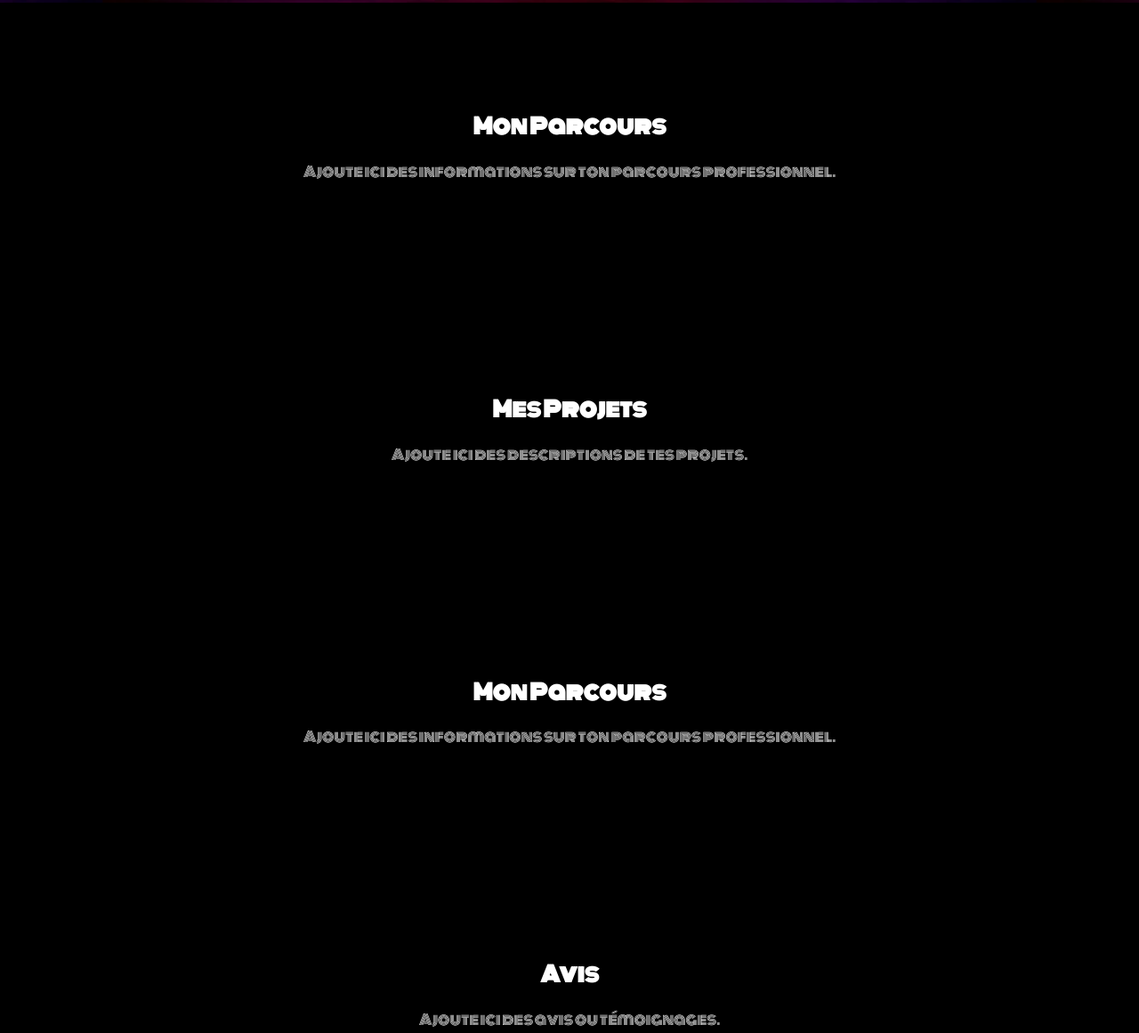
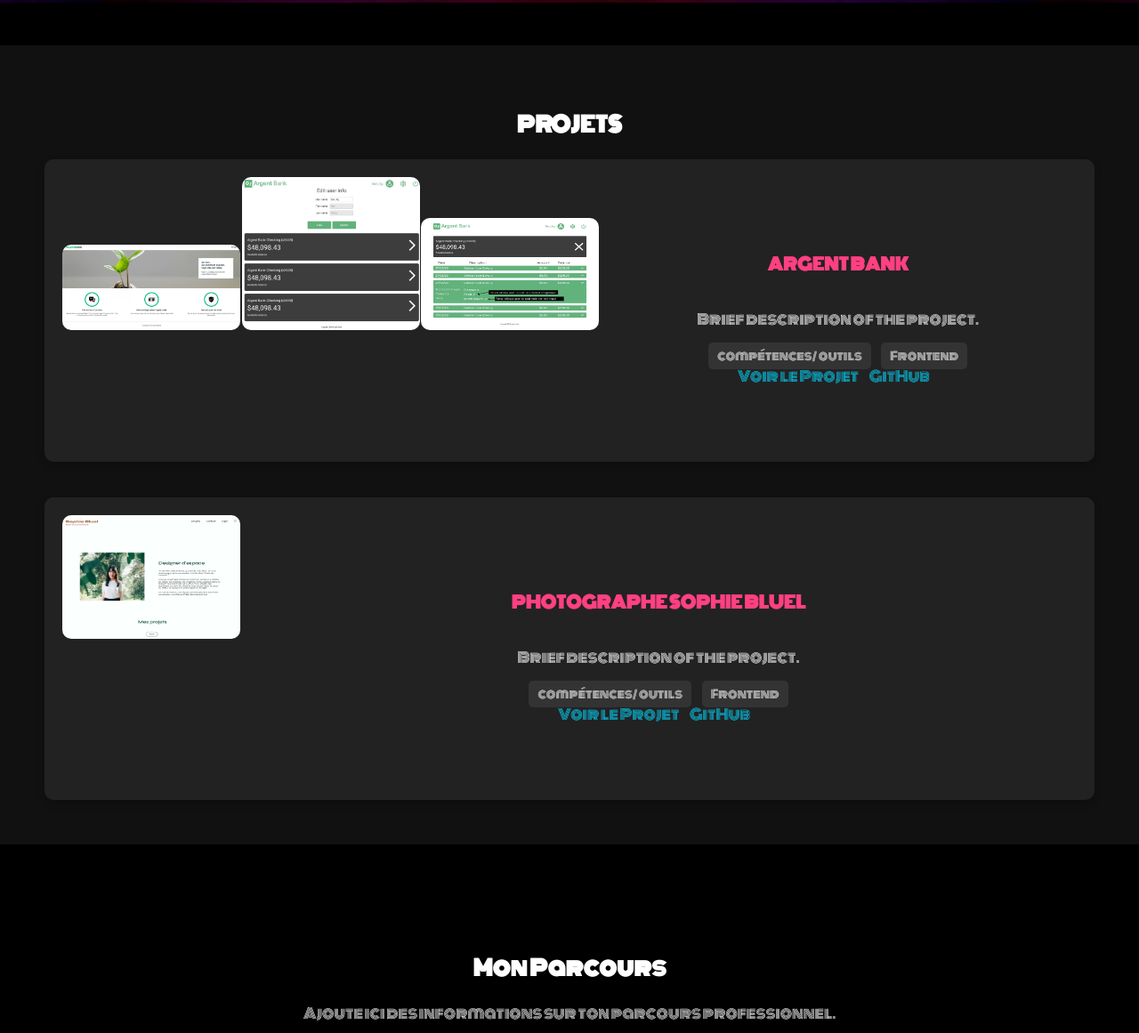
Before and after one commit to ChloeCassanJouin/Portefolio, a plain HTML site: page index.html in a window 1280 px wide. Shown: the part 797-1958 px from the top of the page at 89% size. Drawn offline with Linux system fonts and the light colour scheme.

Commit message:
crea project-cards + modif couleur neon-link2

```diff
--- a/index.html
+++ b/index.html
@@ -9,8 +9,8 @@
 </head>
 <body>
     <nav class="menu">
-        <a href="#devweb" class="link-nav"><span>DEVELOPPEUR WEB</span></a>
-        <a href="#devweb" class="link-nav"><span>CHLOE JOUIN</span></a>
+        <a href="#contact" class="link-nav"><span>DEVELOPPEUR WEB</span></a>
+        <a href="#contact" class="link-nav"><span>CHLOE JOUIN</span></a>
         <a href="#contact" class="link-nav"><span>CONTACT</span></a>
     </nav>
 
@@ -21,29 +21,67 @@
     <div class="neon-links">
         <a href="#projets" class="neon-link1">PROJETS</a>
         <a href="#parcours" class="neon-link2">PARCOURS</a>
-        <a href="#formation" class="neon-link3">FORMATION</a>
+        <a href="outside-opinions.html" class="neon-link3">avis</a>
     </div>
 
-    <section id="devweb">
-        <h2>Mon Parcours</h2>
-        <p>Ajoute ici des informations sur ton parcours professionnel.</p>
-    </section>
 
-    <section id="projets">
-        <h2>Mes Projets</h2>
-        <p>Ajoute ici des descriptions de tes projets.</p>
-    </section>
+To create a section resembling "Gros projets" from the Keziah Moselle site, you can use HTML and CSS as follows:
+
+HTML Structure
+html
+Copier le code
+<section id="projects">
+    <h2>PROJETS</h2>
+    <div class="projects-grid">
+        <div class="project-card">
+            <div class="project-image">
+                <img src="Assets/Images/PROJETS/Argent-Bank/argent-bank1.png" alt="Argent Bank accueil">
+                <img src="Assets/Images/PROJETS/Argent-Bank/argent-bank2.png" alt="Argent Bank identifiant">
+                <img src="Assets/Images/PROJETS/Argent-Bank/argent-bank3.png" alt="Argent Bank accounts">
+            </div>
+            <div class="project-content">
+                <div class="year-tag">2024</div> <!-- Tag Année -->
+                <h3>ARGENT BANK</h3>
+                <p>Brief description of the project.</p>
+                <div class="tags">
+                    <span>compétences/ outils</span>
+                    <span>Frontend</span>
+                </div>
+                <div class="project-links">
+                    <a href="#view">Voir le Projet</a>
+                    <a href="#github">GitHub</a>
+                </div>
+            </div>
+        </div>
+
+        <div class="project-card">
+            <div class="project-image">
+                <img src="Assets/Images/PROJETS/Photograph-Sophie-Bluel/sophie-bluel1.PNG" alt="Sophie Bluel accueil">
+
+            </div>
+            <div class="project-content">
+                <div class="year-tag">2024</div> <!-- Tag Année -->
+                <h3>PHOTOGRAPHE SOPHIE BLUEL</h3>
+                <p>Brief description of the project.</p>
+                <div class="tags">
+                    <span>compétences/ outils</span>
+                    <span>Frontend</span>
+                </div>
+                <div class="project-links">
+                    <a href="#view">Voir le Projet</a>
+                    <a href="#github">GitHub</a>
+                </div>
+            </div>
+        </div>
+        <!-- Repeat similar cards for each project -->
+    </div>
+</section>
 
     <section id="parcours">
         <h2>Mon Parcours</h2>
         <p>Ajoute ici des informations sur ton parcours professionnel.</p>
     </section>
 
-    <section id="avis">
-        <h2>Avis</h2>
-        <p>Ajoute ici des avis ou témoignages.</p>
-    </section>
-
     <script src="script.js"></script> <!-- Lien vers le fichier JavaScript -->
 </body>
 </html>
--- a/style.css
+++ b/style.css
@@ -102,7 +102,7 @@ body {
 
 /* Neon Link 2: Vert néon */
 .neon-link2 {
-  color: rgb(132, 240, 113); /* Vert néon */
+  color: rgb(183, 233, 171); /* Vert néon */
   text-decoration: none; /* Pas de soulignement */
   text-shadow:
       0 0 5px rgba(57, 255, 20, 0.7),
@@ -114,14 +114,14 @@ body {
 
 /* Neon Link 3: Jaune néon */
 .neon-link3 {
-  color: rgb(255, 255, 95); /* Jaune néon */
+  color: rgb(214, 128, 174); /* Rose néon */
   text-decoration: none; /* Pas de soulignement */
   text-shadow:
-      0 0 5px rgba(255, 255, 0, 0.7),
-      0 0 10px rgba(255, 255, 0, 0.7),
-      0 0 15px rgba(255, 255, 0, 0.7),
-      0 0 20px rgba(255, 255, 0, 0.7),
-      0 0 25px rgba(255, 255, 0, 0.7);
+      0 0 5px rgba(255, 20, 147, 0.7),
+      0 0 10px rgba(255, 20, 147, 0.7),
+      0 0 15px rgba(255, 20, 147, 0.7),
+      0 0 20px rgba(255, 20, 147, 0.7),
+      0 0 25px rgba(255, 20, 147, 0.7);
 }
 
 /* Animation de clignotement rapide pour le premier lien */
@@ -192,4 +192,85 @@ section {
   color: white;
 }
 
-/*# sourceMappingURL=style.css.map */
+#projects {
+  text-align: center;
+  padding: 50px;
+  background-color: #111;
+  color: #fff;
+}
+.projects-grid {
+  display: flex;
+  flex-direction: column; /* Place les cartes en colonne */
+  gap: 40px;
+  align-items: center; /* Centre les cartes horizontalement */
+  padding: 0 20px; /* Ajoute un padding horizontal pour créer un espace de chaque côté */
+}
+.project-card {
+  display: flex;
+  flex-direction: row; /* Image à gauche, contenu à droite */
+  background: #222;
+  padding: 20px;
+  border-radius: 10px;
+  box-shadow: 0 4px 8px rgba(0, 0, 0, 0.2);
+  transition: transform 0.3s ease;
+  overflow: hidden;
+  width: 100%; /* S'étend à la largeur du conteneur parent */
+  max-width: 1200px; /* Largeur maximale pour les grandes écrans */
+  height: 300px; /* Hauteur fixe des cartes */
+}
+
+
+.project-image img {
+  width: 100%;
+  height: auto;
+  max-width: 200px; /* Largeur maximum de l'image */
+  border-radius: 10px;
+  object-fit: cover;
+}
+
+.project-content {
+  flex: 1; /* Prend tout l'espace restant pour le contenu */
+  display: flex;
+  flex-direction: column;
+  justify-content: center; /* Centre verticalement le contenu */
+}
+
+.project-card:hover {
+  transform: scale(1.05);
+}
+.project-card h3 {
+  color: #ff4081;
+}
+.tags span {
+  background: #333;
+  padding: 5px 10px;
+  border-radius: 5px;
+  margin: 5px;
+  font-size: 0.8rem;
+}
+.project-links a {
+  color: #00d9ff;
+  text-decoration: none;
+  margin-right: 10px;
+  transition: color 0.3s ease;
+}
+.project-links a:hover {
+  color: #ff4081;
+}
+
+.year-tag {
+  position: absolute;
+  top: -30px; /* Initially hidden above the card */
+  right: 10px;
+  background-color: #ff4081;
+  color: #fff;
+  padding: 5px 10px;
+  font-size: 0.8rem;
+  font-weight: bold;
+  border-radius: 5px;
+  transition: top 0.3s ease;
+}
+
+.project-card:hover .year-tag {
+  top: 10px; /* Slides down when hovering */
+}
```
Also changed, not shown: Assets/Images/PROJETS/Argent-Bank/argent-bank1.png (added), Assets/Images/PROJETS/Argent-Bank/argent-bank2.png (added), Assets/Images/PROJETS/Argent-Bank/argent-bank3.png (added), Assets/Images/PROJETS/Photograph-Sophie-Bluel/sophie-bluel1.PNG (added).
